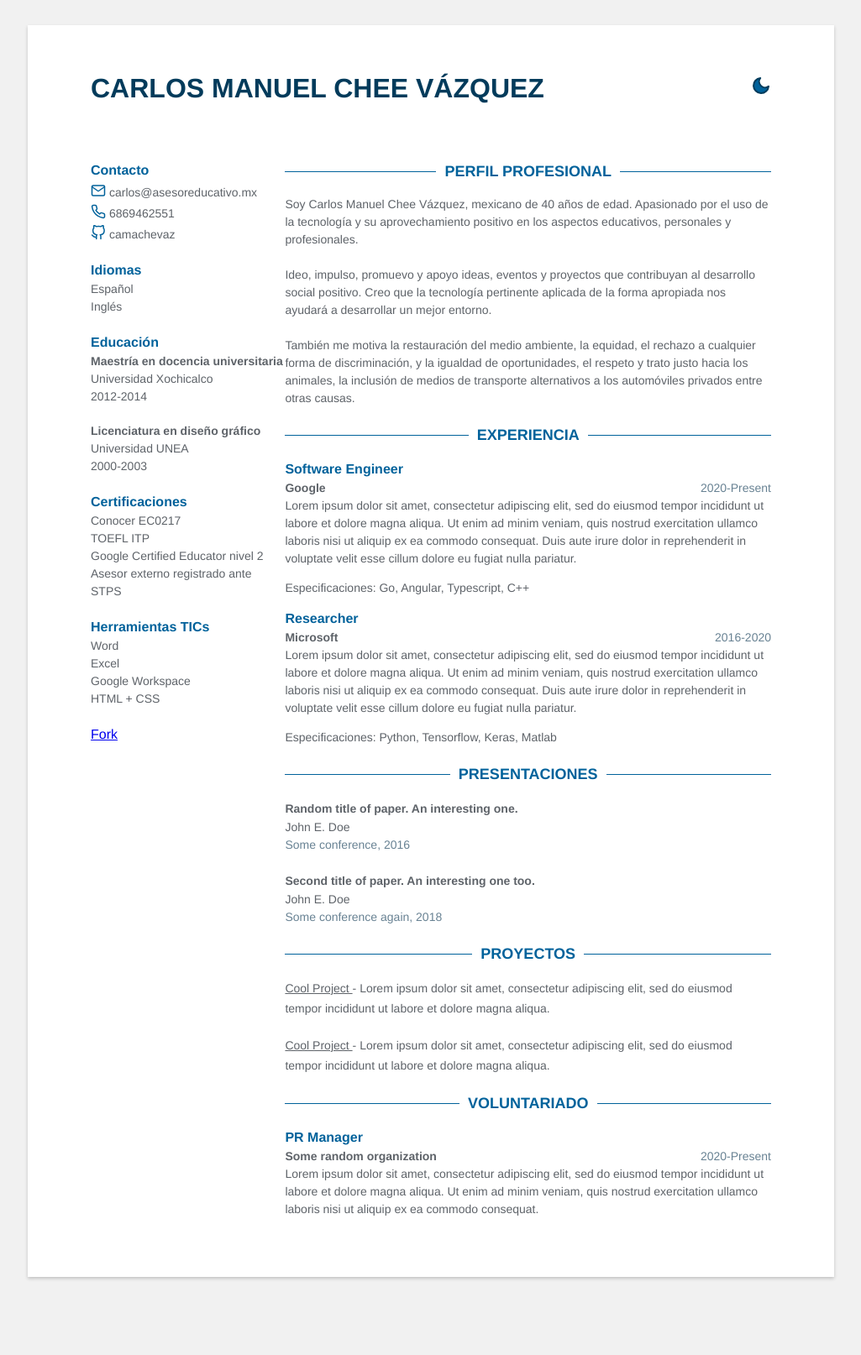
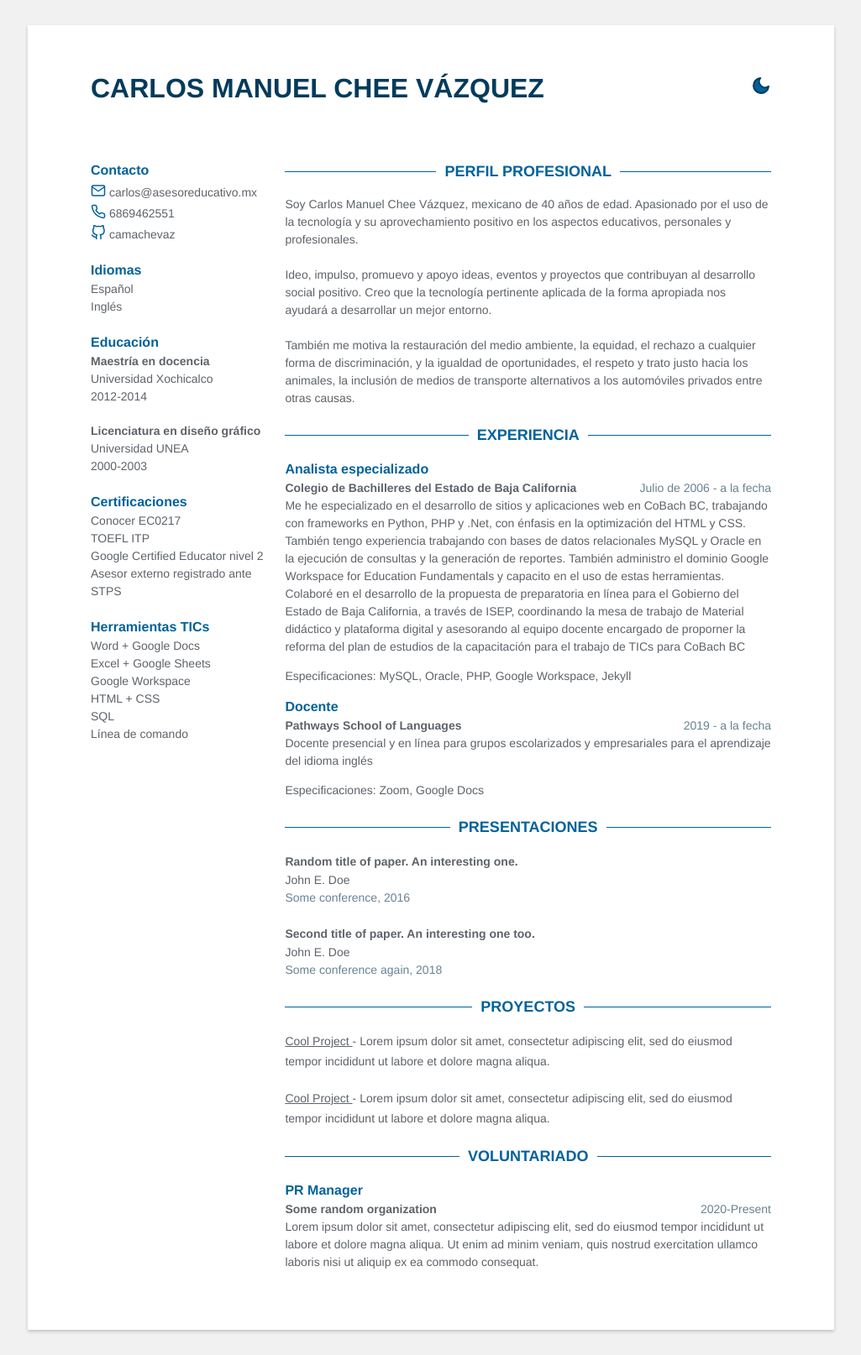
Before and after one commit to camachevaz/cv, a Jekyll site: the page built from index.html, in a window 1280 px wide. Shown: the whole page at 84% size, without its empty margins (127-1152 px from the left). Built offline with Jekyll 4.4.1, drawn with Linux system fonts in a browser that asks for light colours; before the commit the page ends 1551 px from its top, so only the background shows below that.

Commit message:
Update data.yml

```diff
--- a/_data/data.yml
+++ b/_data/data.yml
@@ -1,6 +1,6 @@
 name: Carlos Manuel Chee Vázquez
 support_dark_mode: true
-fork: true
+fork: false
 
 # Sidebar
 contact:
@@ -14,10 +14,9 @@
 languages:
   - idiom: Español
   - idiom: Inglés
-  - idiom:
 
 education:
-  - degree: Maestría en docencia universitaria
+  - degree: Maestría en docencia
     time: 2012-2014
     university: Universidad Xochicalco
 
@@ -34,10 +33,12 @@
       - Asesor externo registrado ante STPS
   - category: Herramientas TICs
     skill:
-      - Word
-      - Excel
+      - Word + Google Docs
+      - Excel + Google Sheets
       - Google Workspace
       - HTML + CSS
+      - SQL
+      - Línea de comando
 
 # Profile
 profile: |
@@ -49,29 +50,25 @@
 
 # Experience
 experience:
-  - role: Software Engineer
-    time: 2020-Present
-    company: Google
+  - role: Analista especializado
+    time: Julio de 2006 - a la fecha
+    company: Colegio de Bachilleres del Estado de Baja California
     details: |
-      Lorem ipsum dolor sit amet, consectetur adipiscing elit, sed do eiusmod
-      tempor incididunt ut labore et dolore magna aliqua. Ut enim ad minim veniam,
-      quis nostrud exercitation ullamco laboris nisi ut aliquip ex ea commodo consequat.
-      Duis aute irure dolor in reprehenderit in voluptate velit esse cillum dolore eu
-      fugiat nulla pariatur.
+      Me he especializado en el desarrollo de sitios y aplicaciones web en CoBach BC, trabajando con frameworks en Python, PHP y .Net, con énfasis en la optimización del HTML y CSS. También tengo experiencia trabajando con bases de datos relacionales MySQL y Oracle en la ejecución de consultas y la generación de reportes.
+
+      También administro el dominio Google Workspace for Education Fundamentals y capacito en el uso de estas herramientas.
+
+      Colaboré en el desarrollo de la propuesta de preparatoria en línea para el Gobierno del Estado de Baja California, a través de ISEP, coordinando la mesa de trabajo de Material didáctico y plataforma digital y asesorando al equipo docente encargado de proporner la reforma del plan de estudios de la capacitación para el trabajo de TICs para CoBach BC
     technologies_used: |
-      Go, Angular, Typescript, C++
+      MySQL, Oracle, PHP, Google Workspace, Jekyll
 
-  - role: Researcher
-    time: 2016-2020
-    company: Microsoft
+  - role: Docente
+    time: 2019 - a la fecha
+    company: Pathways School of Languages
     details: |
-      Lorem ipsum dolor sit amet, consectetur adipiscing elit, sed do eiusmod
-      tempor incididunt ut labore et dolore magna aliqua. Ut enim ad minim veniam,
-      quis nostrud exercitation ullamco laboris nisi ut aliquip ex ea commodo consequat.
-      Duis aute irure dolor in reprehenderit in voluptate velit esse cillum dolore eu
-      fugiat nulla pariatur.
+      Docente presencial y en línea para grupos escolarizados y empresariales para el aprendizaje del idioma inglés
     technologies_used: |
-      Python, Tensorflow, Keras, Matlab
+      Zoom, Google Docs
 
 publications:
   - title: Random title of paper. An interesting one.
```
